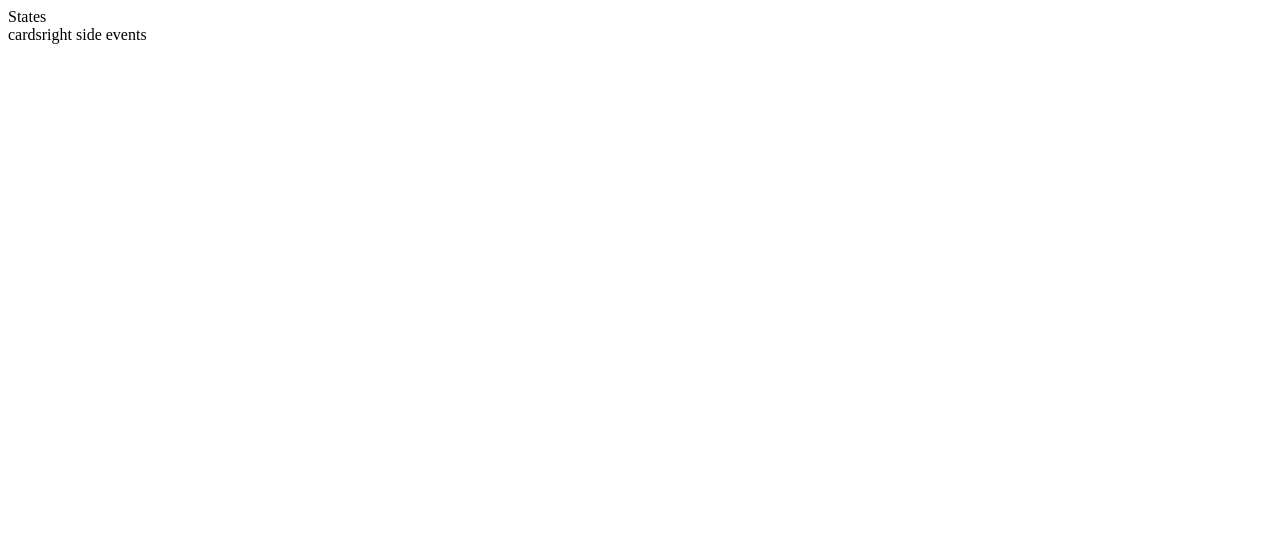
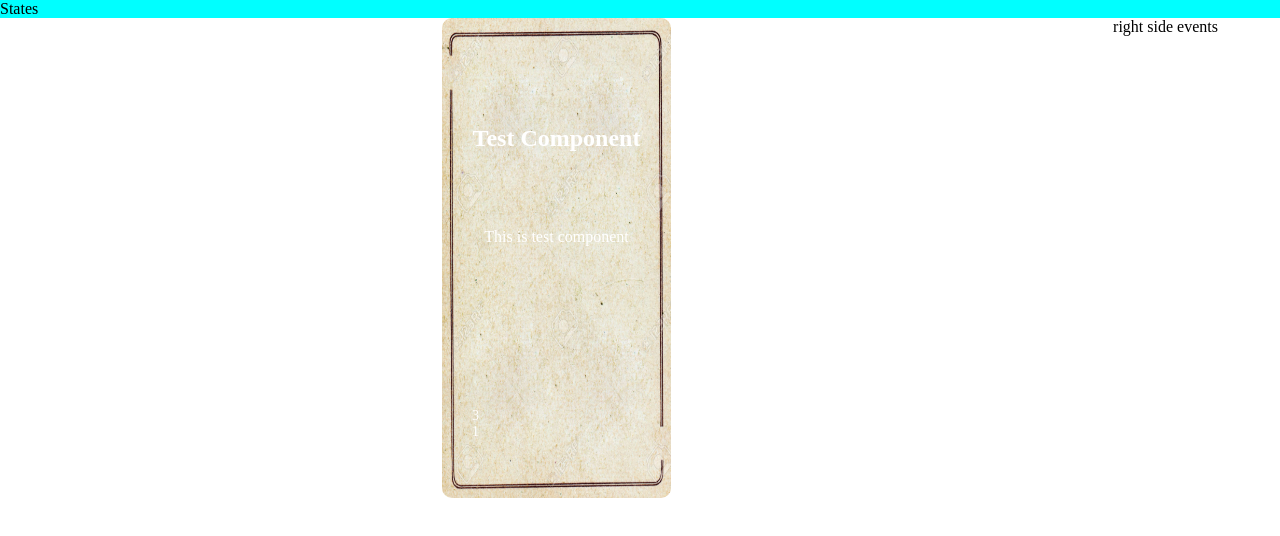
Before and after one commit to SeferMirza/StayInPower, a Vue app in the folder src/app/: page / in a window 1280 px wide. Shown: the top 536 px of the page. Built offline with nearby package versions, Linux system fonts and the light colour scheme.

Commit message:
add draft component

```diff
--- a/src/app/src/App.vue
+++ b/src/app/src/App.vue
@@ -1,7 +1,14 @@
 <script setup>
-import cardsData from '@/story-test.json';
+import Data from '@/story-test.json';
+import { ref } from 'vue';
+import ChoiceCard from './components/ChoiceCard.vue';
 
-console.log(cardsData);
+const currentScene = ref(Data.story);
+
+console.log(currentScene.value);
+function Hit(id) {
+  console.log(id)
+}
 </script>
 
 <template>
@@ -13,9 +20,17 @@ console.log(cardsData);
 
   <div class="content-block">
     <div class="cards">
-      cards
+      <ChoiceCard
+        v-for="card in currentScene"
+        v-bind:key="card.id"
+        :name="Data.components[card.id].name"
+        :image="Data.components[card.id].image"
+        :detail="Data.components[card.id].detail"
+        :stats="Data.components[card.id].stats"
+        v-on:select="Hit(card.id)"
+      />
     </div>
-    <div>
+    <div class="events">
       right side events
     </div>
   </div>
@@ -33,9 +48,16 @@ console.log(cardsData);
 .cards {
   display: flex;
   justify-content: center;
+  width: 100%;
+  height: 100%;
 }
 
 header {
   width: 100%;
+  background-color: aqua;
+}
+
+.events {
+  width: 15%;
 }
 </style>
--- a/src/app/src/assets/main.css
+++ b/src/app/src/assets/main.css
@@ -1,4 +1,13 @@
-#app {
-    width: 100vw;
+html {
     height: 100vh;
 }
+
+body {
+    height: 100%;
+    padding: 0;
+    margin: 0;
+}
+
+#app {
+    height: 100%;
+}
--- /dev/null
+++ b/src/app/src/components/ChoiceCard.vue
@@ -0,0 +1,82 @@
+<script setup>
+import { defineProps } from 'vue';
+
+defineProps({
+  name: String,
+  image: String,
+  detail: String,
+  stats: Object, // Örn: "stats": { "charisma": 3, "leadership": 1 }
+});
+</script>
+
+<template>
+  <div
+    class="card"
+    :style="{ backgroundImage: `url(${image})` }"
+  >
+    <div class="name">{{ name }}</div>
+    <div class="detail">{{ detail }}</div>
+    <div class="stats">
+      <div v-if="stats.charisma" class="stat">
+        <span class="stat-value">{{ stats.charisma }}</span>
+      </div>
+      <div v-if="stats.leadership" class="stat">
+        <span class="stat-value">{{ stats.leadership }}</span>
+      </div>
+    </div>
+  </div>
+</template>
+
+<style scoped>
+.card {
+  width: 17%;
+  height: 55%;
+  display: flex;
+  flex-direction: column;
+  justify-content: flex-end;
+  padding: 20px;
+  background-size: 100% 100%;
+  background-position: center;
+  background-repeat: no-repeat;
+  color: white;
+  cursor: pointer;
+  border-radius: 10px;
+  position: relative;
+}
+
+.name {
+  position: absolute;
+  top: 0;
+  left: 0;
+  width: 100%;
+  height: 50%;
+  display: flex;
+  align-items: center;
+  justify-content: center;
+  font-size: 24px;
+  font-weight: bold;
+  text-align: center;
+}
+
+.detail {
+  height: 30%;
+  font-size: 16px;
+  text-align: center;
+  padding: 10px;
+}
+
+.stats {
+  height: 20%;
+  display: flex;
+  flex-direction: column;
+  justify-content: center;
+  padding: 10px;
+  border-radius: 0 0 10px 10px;
+}
+
+.stat {
+  display: flex;
+  justify-content: space-between;
+  font-size: 14px;
+}
+</style>
--- a/src/app/src/story-test.json
+++ b/src/app/src/story-test.json
@@ -4,16 +4,16 @@
             "id": 1
         }
     ],
-    "components": [
-        {
+    "components": {
+        "1": {
             "id": 1,
             "name": "Test Component",
             "detail": "This is test component",
-            "image": "url",
+            "image": "basic.jpg",
             "stats": {
                 "charisma": 3,
                 "leadership": 1
             }
         }
-    ]
+    }
 }
```
Also changed, not shown: src/app/src/components/Card.vue (deleted, +0 -8 lines), src/app/public/basic.jpg (added).
